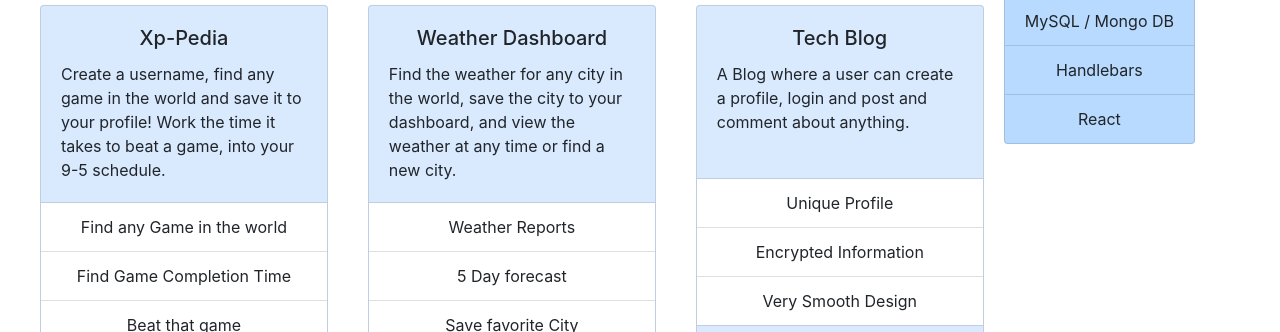
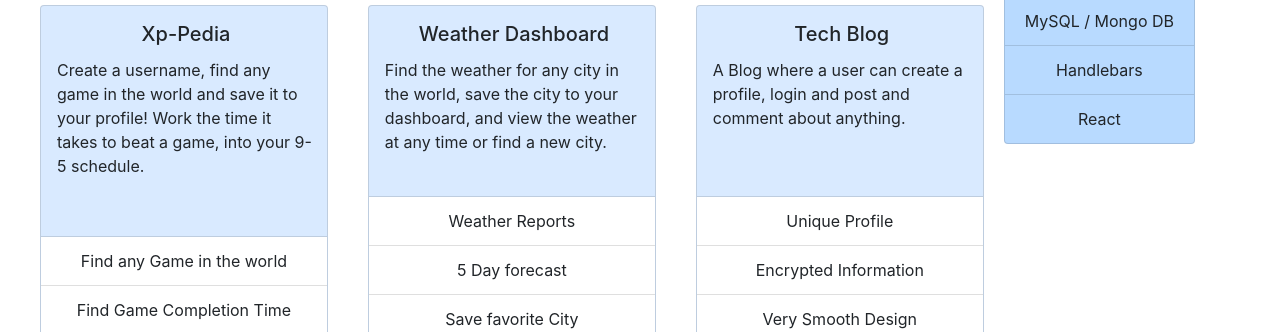
Before and after one commit to jpatterson933/jeffpatt_portfolio, a plain HTML site: page index.html in a window 1280 px wide. Shown: the part 615-947 px from the top of the page. Drawn offline with nearby package versions, Linux system fonts and the light colour scheme.

Commit message:
adjusted some styling of project cards

```diff
--- a/assets/css/style.css
+++ b/assets/css/style.css
@@ -63,9 +63,10 @@ li {
     text-align: center;
 }
 
-#xp-top-body {
-    padding: 1.25em;
-
+.descrip-holder {
+    width: 290px;
+    height: 190px;
+    padding: 1em;
 }
 
 .xp-link, .card-link    {
--- a/index.html
+++ b/index.html
@@ -76,7 +76,7 @@
 
             <!--cards for projects and miniprojects-->
             <div class="card" style="width: 18rem;">
-                <div id="xp-top-body">
+                <div class="card-body descrip-holder">
                     <h5 class="card-title">Xp-Pedia</h5>
                     <p class="card-text">Create a username, find any game in the world and save it to your profile!
                          Work the time it takes to beat a game, into your 9-5 schedule.
@@ -93,7 +93,7 @@
                 </div>
             </div>
             <div class="card" style="width: 18rem;">
-                <div class="card-body">
+                <div class="card-body descrip-holder">
                     <h5 class="card-title">Weather Dashboard</h5>
                     <p class="card-text">Find the weather for any city in the world, save the city to your dashboard,
                         and view the weather at any time or find a new city.</p>
@@ -109,7 +109,7 @@
                 </div>
             </div>
             <div class="card" style="width: 18rem;">
-                <div class="card-body">
+                <div class="card-body descrip-holder">
                     <h5 class="card-title">Tech Blog</h5>
                     <p class="card-text">A Blog where a user can create a profile, login and post and comment about anything.
                     </p>
@@ -121,7 +121,7 @@
                 </ul>
                 <div class="col card-body">
                     <a href="https://github.com/jpatterson933/tech-blog-version-1.0" target="_blank" class="row xp-link">Github Repository</a>
-                    <a href="https://fast-lowlands-84430.herokuapp.com/" target="_blank" class="row xp-link">Live Web Application</a>
+                    <a href="https://fast-lowlands-84430.herokuapp.com/" target="_blank" class="row xp-link">Web Application</a>
                 </div>
             </div>
         </div>
```
